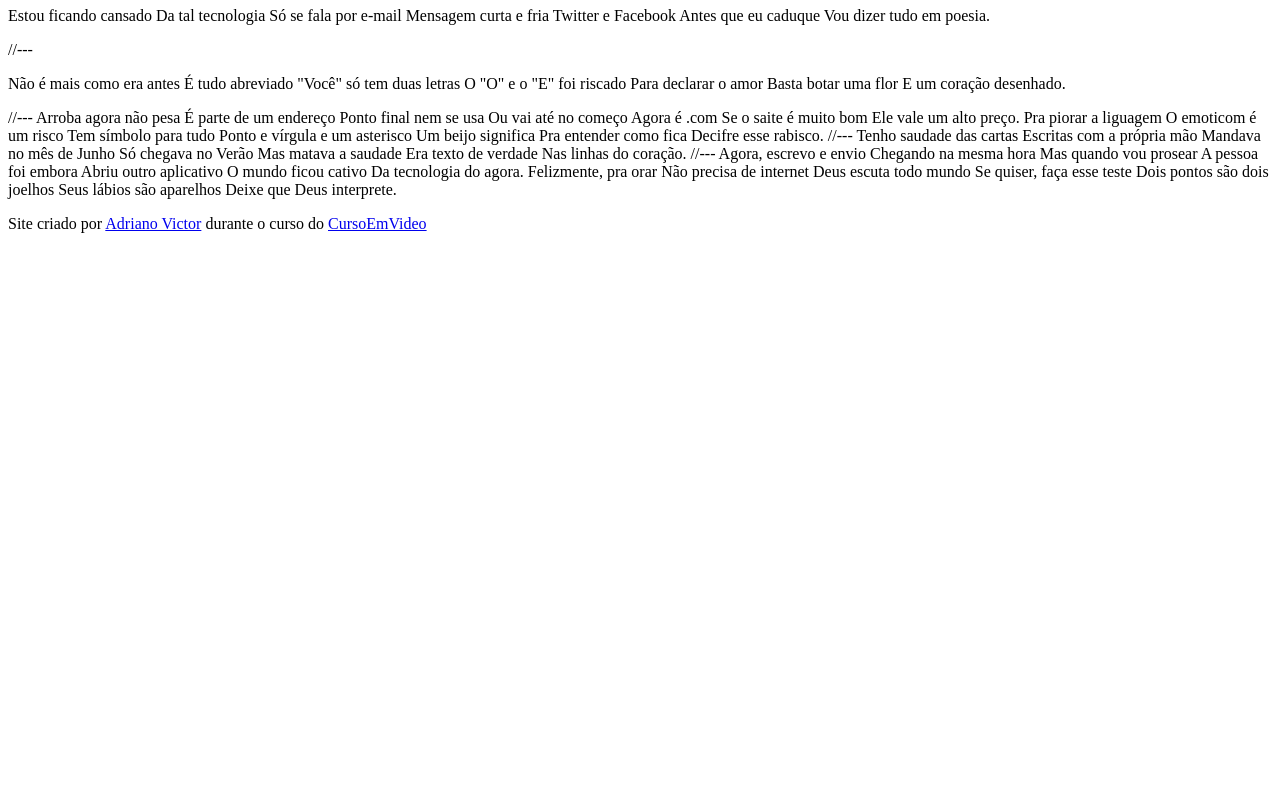
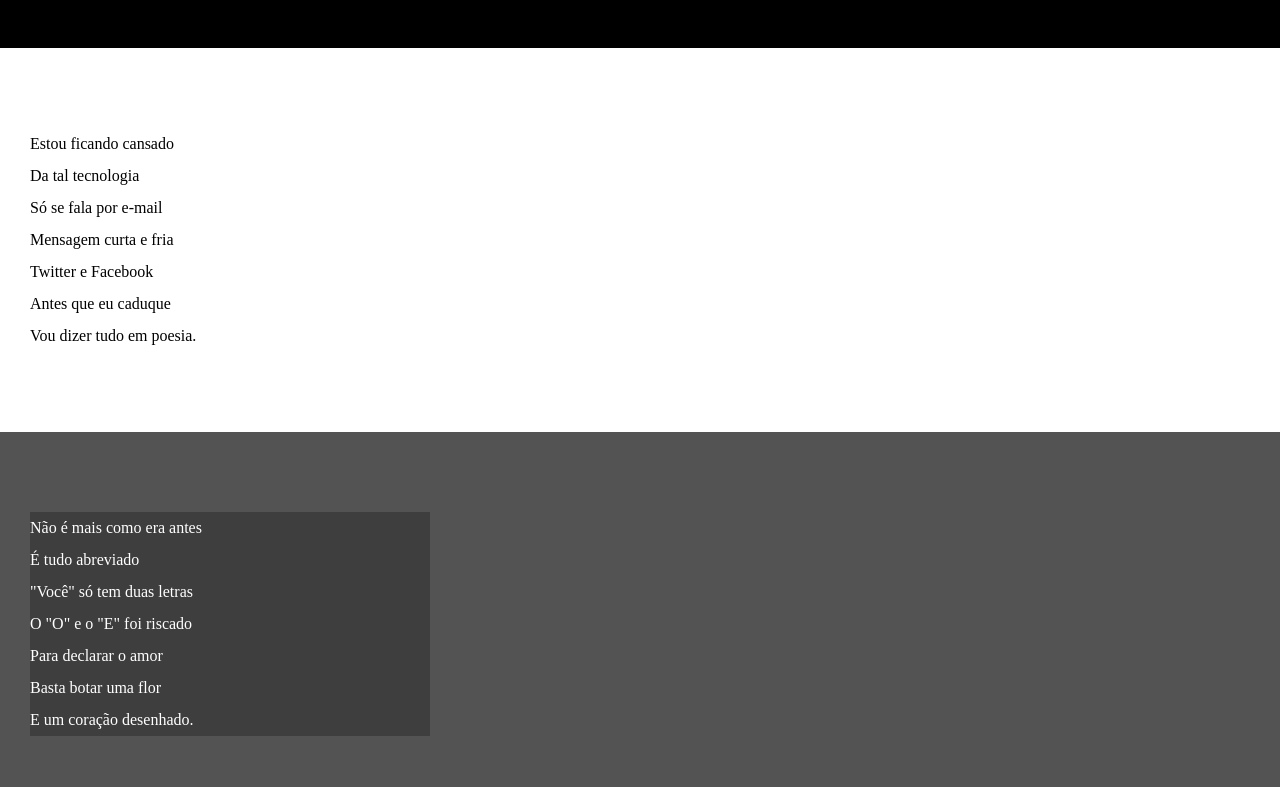
Before and after one commit to adrianovictorn/HTML-CSS-AdrianoV, a plain HTML site: page Desafios/d012/index.html in a window 1280 px wide. Shown: the part 107-894 px from the top of the page. Before the commit the page ends 800 px from the top, so only its background shows below. Drawn offline with Linux system fonts and the light colour scheme.

Commit message:
Atualizei o Style

```diff
--- /dev/null
+++ b/Desafios/d012/estilo/style.css
@@ -0,0 +1,67 @@
+@charset  "UTF-8";
+
+
+*{
+    margin: 0px;
+    padding: 0px;
+}
+
+html, body{
+    min-height: 100vh;
+    background-color: darkgray;
+}
+
+header{
+    background-color: black;
+    color: white;
+    text-align: center;
+}
+
+header > h1{
+    padding-top: 50px;
+    font-variant: small-caps;
+}
+
+header > p {
+    padding-bottom: 50px;
+}
+
+header a, footer a{
+    text-decoration: none;
+    color: white;
+    font-weight: bold;
+}
+
+header a:hover, footer a:hover{
+    text-decoration: underline;
+}
+
+section {
+    padding-top: 10vh;
+    padding-bottom: 10vh;
+    line-height: 2em;
+    padding-left: 30px ;
+}
+
+section.normal{
+    background-color: white;
+    color: black;
+}
+
+section.imagem{
+    background-color: rgba(0, 0, 0, 0.507);
+    color: white;
+
+}
+
+section.imagem > p {
+    background-color: rgba(0, 0, 0, 0.253);
+    width: 400px;
+}
+
+footer{
+    background-color: black;
+    text-align: center;
+    color: white;
+    padding: 10px;
+}
--- a/Desafios/d012/index.html
+++ b/Desafios/d012/index.html
@@ -4,82 +4,92 @@
     <meta charset="UTF-8">
     <meta name="viewport" content="width=device-width, initial-scale=1.0">
     <title>Cordel Moderno</title>
+    <link rel="stylesheet" href="estilo/style.css">
 </head>
 <body>
     <header>
         <h1>Cordel Moderno</h1>
         <p>Por <a href=" https://www.recantodasletras.com.br/poesias/3186743" target="_blank">Milton Duarte</a></p>
     </header>
-    <section>
-        <main>
-            <p>
-                Estou ficando cansado
-                Da tal tecnologia
-                Só se fala por e-mail
-                Mensagem curta e fria
-                Twitter e Facebook
-                Antes que eu caduque
-                Vou dizer tudo em poesia.
-            </p>
 
-            //---
+    <section class="normal">
+        <p>
+            Estou ficando cansado <br>
+            Da tal tecnologia <br>
+            Só se fala por e-mail <br>
+            Mensagem curta e fria <br>
+            Twitter e Facebook <br>
+            Antes que eu caduque <br>
+            Vou dizer tudo em poesia.
+        </p>
+    </section>
 
-            <p>
-                Não é mais como era antes
-                É tudo abreviado
-                "Você" só tem duas letras
-                O "O" e o "E" foi riscado
-                Para declarar o amor
-                Basta botar uma flor
-                E um coração desenhado.
-            </p>
+    <section class="imagem">
+        <p>
+            Não é mais como era antes <br>
+            É tudo abreviado <br>
+            "Você" só tem duas letras <br>
+            O "O" e o "E" foi riscado <br>
+            Para declarar o amor <br>
+            Basta botar uma flor <br>
+            E um coração desenhado.
+        </p>
+    </section>
 
-            //---
+    <section class="normal">
+        <p>
+            Arroba agora não pesa <br>
+            É parte de um endereço <br>
+            Ponto final nem se usa <br>
+            Ou vai até no começo <br>
+            Agora é .com <br>
+            Se o saite é muito bom <br>
+            Ele vale um alto preço.
+        </p>
 
-            Arroba agora não pesa
-            É parte de um endereço
-            Ponto final nem se usa
-            Ou vai até no começo
-            Agora é .com
-            Se o saite é muito bom
-            Ele vale um alto preço.
+        <p>
+            Pra piorar a liguagem <br>
+            O emoticom é um risco <br>
+            Tem símbolo para tudo <br>
+            Ponto e vírgula e um asterisco<br>
+            Um beijo significa <br>
+            Pra entender como fica <br>
+            Decifre esse rabisco.
+        </p>
+    </section>
 
-            Pra piorar a liguagem
-            O emoticom é um risco
-            Tem símbolo para tudo
-            Ponto e vírgula e um asterisco
-            Um beijo significa
-            Pra entender como fica
-            Decifre esse rabisco.
+    <section class="imagem">
+        <p>
+            Tenho saudade das cartas <br>
+            Escritas com a própria mão<br>
+            Mandava no mês de Junho <br>
+            Só chegava no Verão <br>
+            Mas matava a saudade <br>
+            Era texto de verdade <br>
+            Nas linhas do coração.
+        </p>
+    </section>
 
-            //---
+    <section class="normal">
+        <p>
+            Agora, escrevo e envio <br>
+            Chegando na mesma hora <br>
+            Mas quando vou prosear <br>
+            A pessoa foi embora <br>
+            Abriu outro aplicativo <br>
+            O mundo ficou cativo <br>
+            Da tecnologia do agora.
+        </p>
 
-            Tenho saudade das cartas
-            Escritas com a própria mão
-            Mandava no mês de Junho
-            Só chegava no Verão
-            Mas matava a saudade
-            Era texto de verdade
-            Nas linhas do coração.
-
-            //---
-
-            Agora, escrevo e envio
-            Chegando na mesma hora
-            Mas quando vou prosear
-            A pessoa foi embora
-            Abriu outro aplicativo
-            O mundo ficou cativo
-            Da tecnologia do agora.
-
-            Felizmente, pra orar
-            Não precisa de internet
-            Deus escuta todo mundo
-            Se quiser, faça esse teste
-            Dois pontos são dois joelhos
-            Seus lábios são aparelhos
+        <p>
+            Felizmente, pra orar <br>
+            Não precisa de internet <br>
+            Deus escuta todo mundo <br>
+            Se quiser, faça esse teste <br>
+            Dois pontos são dois joelhos <br>
+            Seus lábios são aparelhos <br>
             Deixe que Deus interprete.
-        </main>
+        </p>
     </section>
 
     <footer>
```
